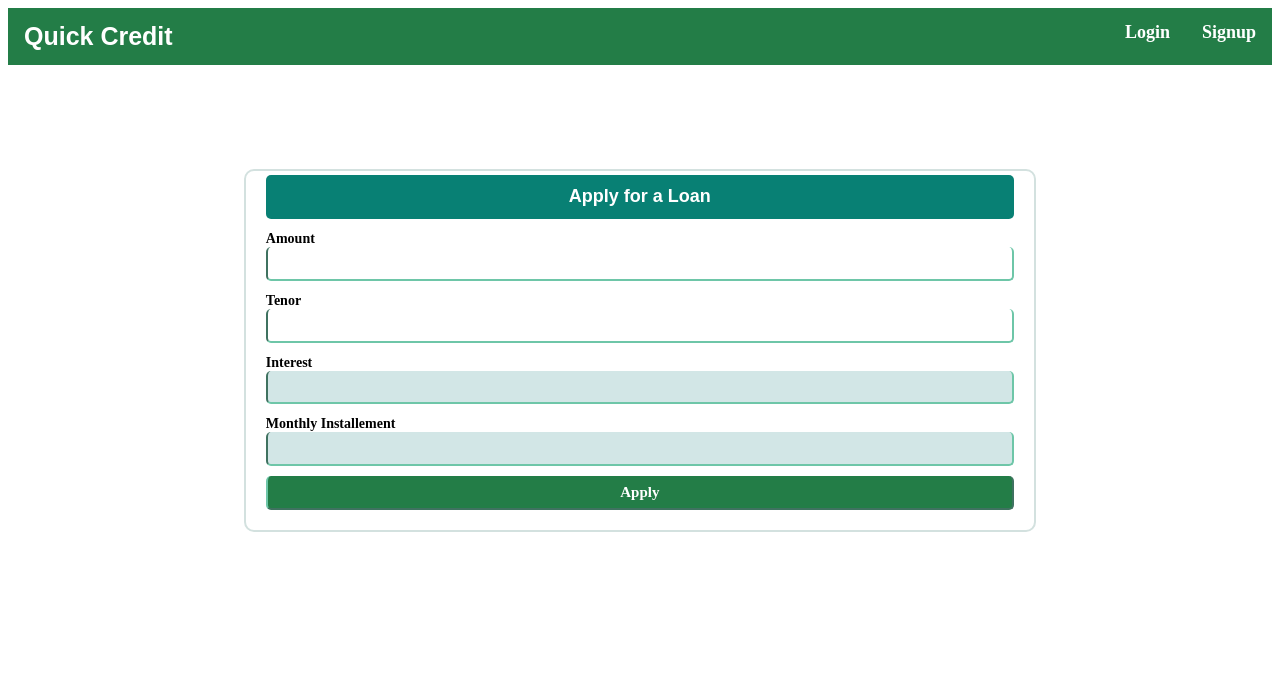
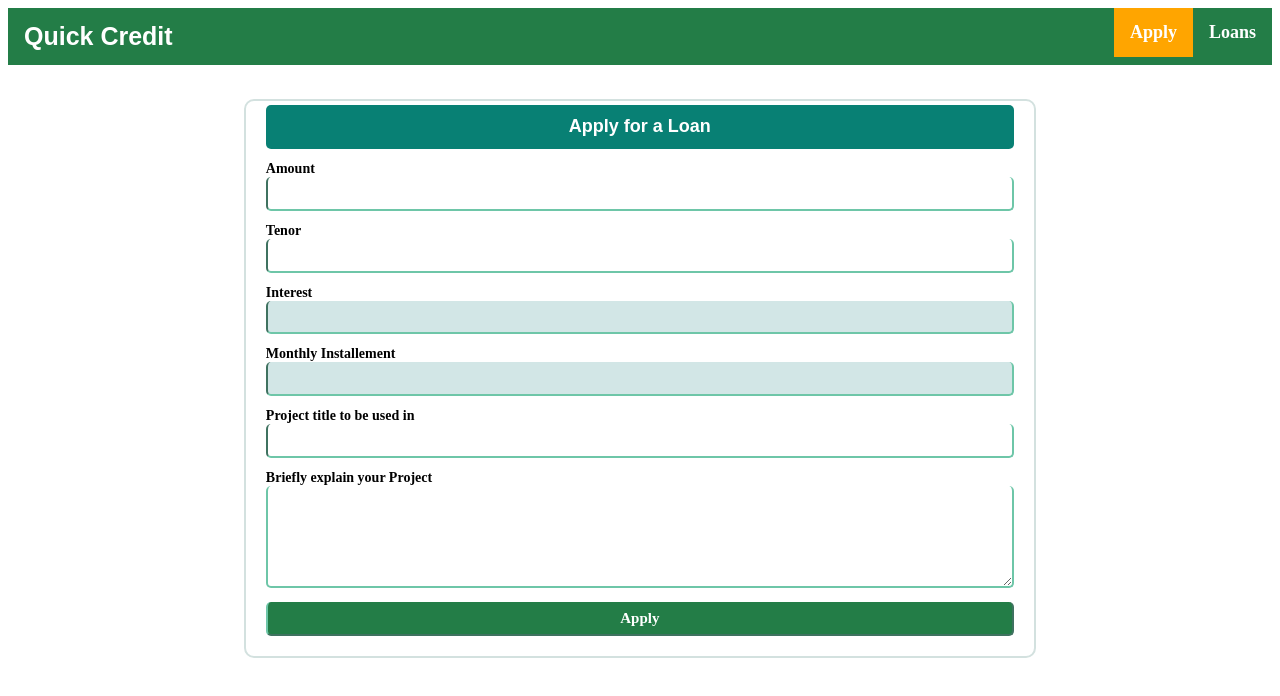
Before and after one commit to TheMottoRw/quickcredit, a plain HTML site: page UI/loan-apply.html in a window 1280 px wide. Drawn offline with Linux system fonts and the light colour scheme.

Commit message:
project title and brief explanation on loan

```diff
--- a/UI/loan-apply.html
+++ b/UI/loan-apply.html
@@ -3,16 +3,17 @@
 <head>
 	<title>Loan-Apply</title>
 	<link rel="stylesheet" type="text/css" href="css/styles.css">
+	<meta name="viewport" content="width=device-width">
 </head>
 <body>
 	<div class="menu">
 		<ul>
 			<li class="app-name"><a href="#">Quick Credit</a></li>
-			<li><a href="signup.html">Signup</a></li>
-			<li><a href="login.html">Login</a></li>
-		</ul>
+			<li><a href="user-loans.html">Loans</a></li>
+			<li class="active"><a href="loan-apply.html">Apply</a></li>
+			</ul>
 </div>
-<div class="row">
+<div class="row loan-apply">
 <div class="col-2-large col-0-tab"></div>
 <div class="col-8-large col-12-tab">
 <div class="main-container">
@@ -36,6 +37,14 @@
 		<input type="text" name="email" id="email" class="text-input" readonly="readonly"><br>
 	</div>
 	<div class="form-element">
+		<label>Project title to be used in</label>
+		<input type="text" name="project" id="project" class="text-input"><br>
+	</div>
+	<div class="form-element">
+		<label>Briefly explain your Project</label>
+		<textarea type="text" id="projectDescription" class="text-input" rows="5"></textarea><br>
+	</div>
+	<div class="form-element">
 		<input type="button" id="apply" value="Apply">
 	</div>
 </div>
```
